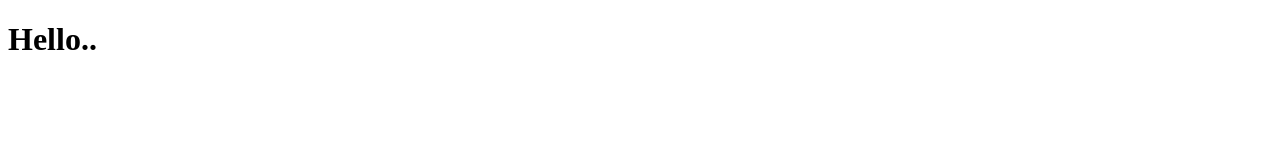
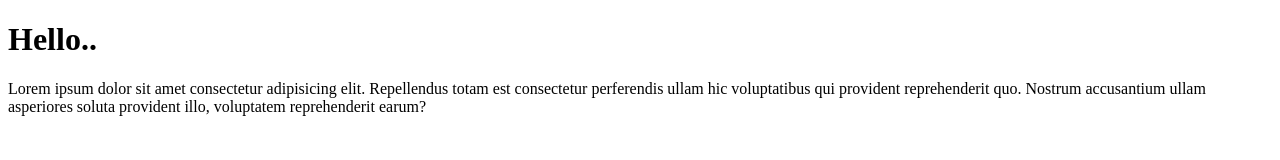
Before and after one commit to Rizki-M15/repo-gt-test-remote, a plain HTML site: page index.html in a window 1280 px wide. Drawn offline with Linux system fonts and the light colour scheme.

Commit message:
menambahkan paragraf

```diff
--- a/index.html
+++ b/index.html
@@ -8,5 +8,11 @@
 </head>
 <body>
     <h1>Hello..</h1>
+    <p>Lorem ipsum dolor sit amet consectetur adipisicing elit.
+        Repellendus totam est consectetur perferendis ullam hic
+        voluptatibus qui provident reprehenderit quo.
+        Nostrum accusantium ullam asperiores soluta provident illo,
+        voluptatem reprehenderit earum?
+    </p>
 </body>
 </html>
```
